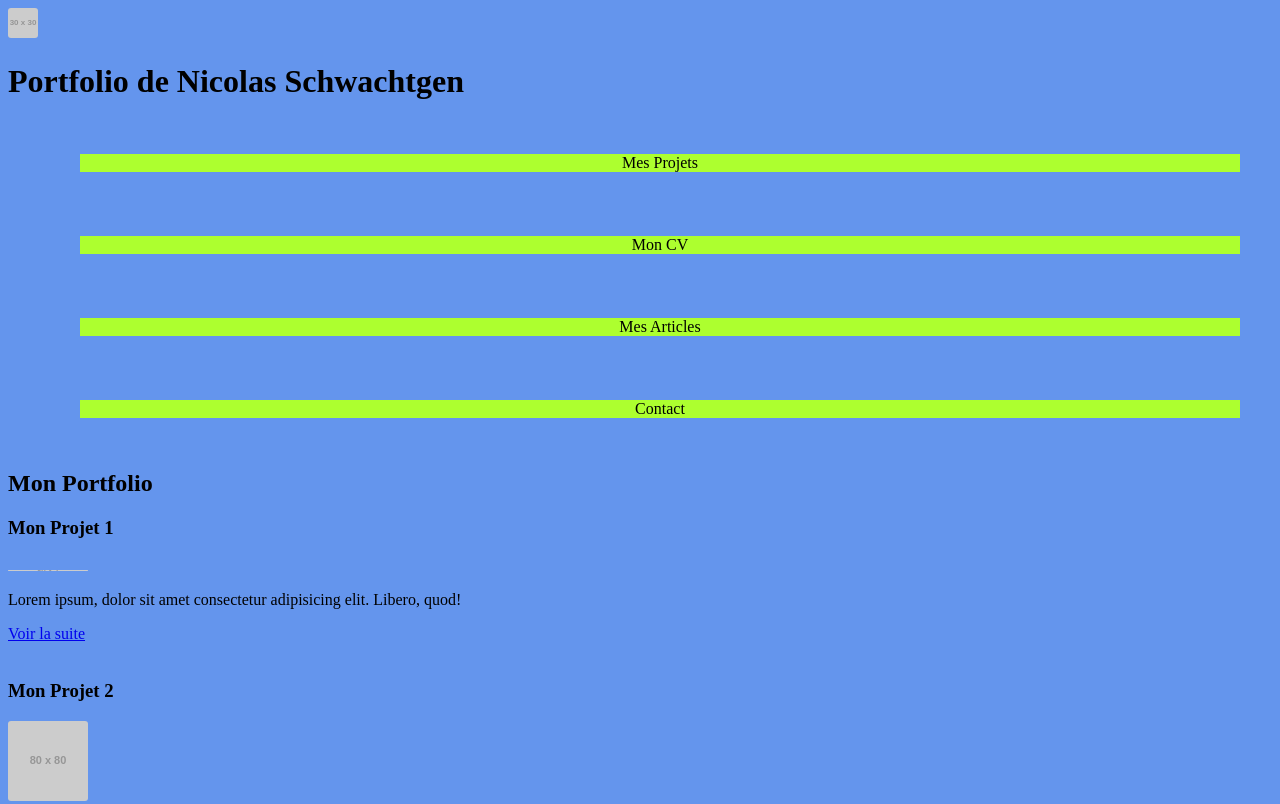
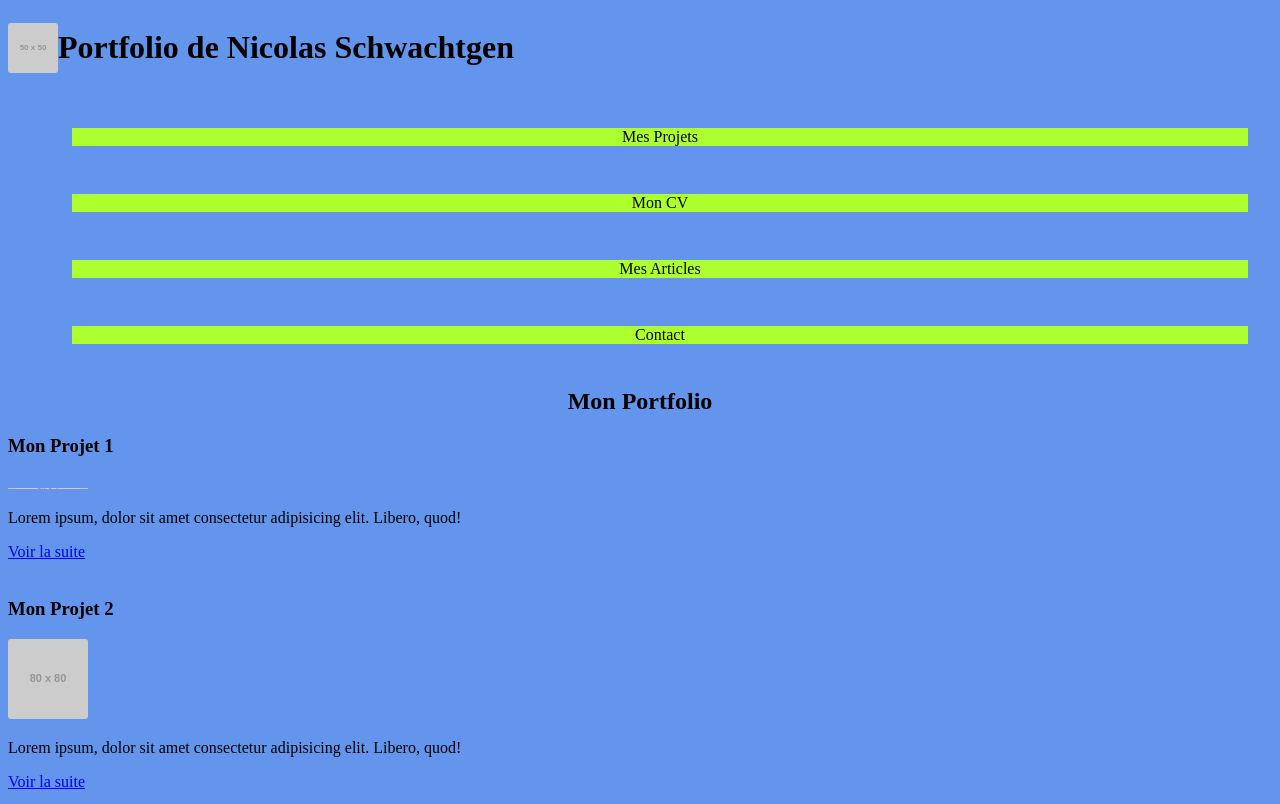
Before and after one commit to smectaz/DonkeySchool, a plain HTML site: page integration/index.html in a window 1280 px wide. Shown: the top 804 px of the page. Drawn offline with Linux system fonts and the light colour scheme; placeholder pictures from the web are drawn by us.

Commit message:
update style.css for header nav

```diff
--- a/integration/index.html
+++ b/integration/index.html
@@ -14,8 +14,9 @@
 <body>
 
     <header>
-        <img src="https://via.placeholder.com/30" alt="Logo du Portfolio" />
+        <img src="https://via.placeholder.com/50" alt="Logo du Portfolio" />
         <h1>Portfolio de Nicolas Schwachtgen</h1>
+    </header>
     <nav>
         <ul class="burger">
             <li><a href="#projet" title="Mes Projets">Mes Projets</a></li>
@@ -25,7 +26,7 @@
         </ul>
     </nav>
     <h2>Mon Portfolio</h2>
-    </header>
+
     <main>
         <section id="projet">
             <h3>Mon Projet 1</h3>
--- a/integration/style.css
+++ b/integration/style.css
@@ -2,6 +2,20 @@
 
 body {
     background-color: aliceblue
+}
+
+
+/*style header*/
+
+header {
+    display: flex;
+    flex-direction: row;
+    align-items: center;
+}
+
+h1,
+h2 {
+    text-align: center;
 }
 
 
@@ -10,7 +24,7 @@ body {
 nav li {
     list-style-type: none;
     align-items: center;
-    margin: 1rem;
+    margin: 0.5rem;
 }
 
 nav ul {
```
Lines whose indentation alone changed are shown as unchanged.
